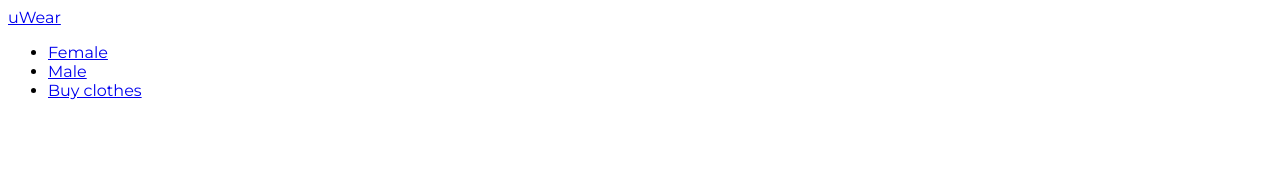
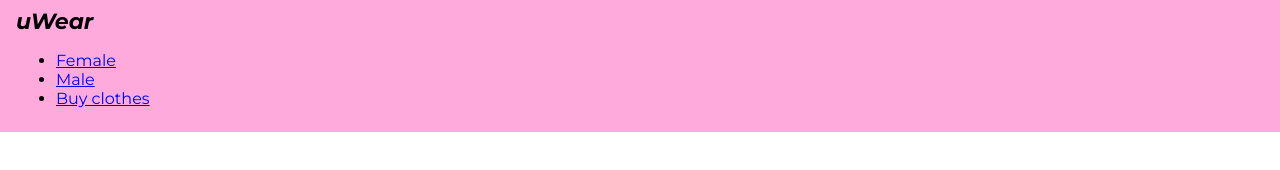
Before and after one commit to gmalheiro/uWear, a plain HTML site: page index.html in a window 1280 px wide. Drawn offline with Linux system fonts and the light colour scheme.

Commit message:
Styled logo

```diff
--- a/assets/css/main.css
+++ b/assets/css/main.css
@@ -1,3 +1,27 @@
 *{
-    font-family: 'Montserrat', sans-serif;
+    box-sizing: border-box;
 }
+
+body{
+    font-family: 'MontSerrat',sans-serif;
+    margin: 0;
+}
+
+.main-header{
+    width: 100%;
+    background-color: #ffaadd;
+    padding: 8px 16px;
+}
+
+.main-header > div{
+    display: inline-block;
+    vertical-align: middle;
+}
+
+.main-header__brand{
+    color: black;
+    font-weight: bold;
+    text-decoration: none;
+    font-style: italic;
+    font-size: 22px;
+}
```
